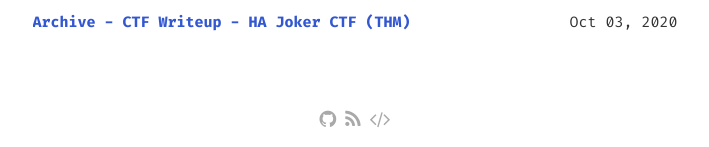
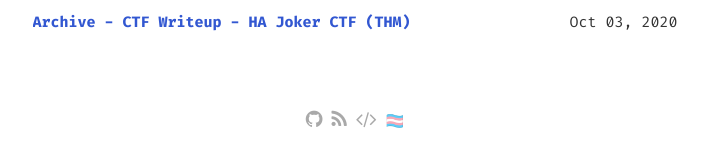
Before and after one commit to OrielOrielOriel/site-old, a Jekyll site: the page built from index.html, in a window 1280 px wide. Shown: the part 804-951 px from the top of the page, without its empty margins (285-994 px from the left). Built offline with Jekyll 4.4.1, drawn with Linux system fonts in a browser that asks for light colours.

Commit message:
Update default.html

```diff
--- a/_layouts/default.html
+++ b/_layouts/default.html
@@ -69,6 +69,7 @@ layout: compress
         class="fa fa-rss" aria-hidden="true"></i></a>
     <a href="https://github.com/OrielOrielOriel/site" title="Browse the code" target="_blank" rel="noopener noreferrer"><i
         class="fa fa-code" aria-hidden="true"></i></a>
+   <a>🏳️‍⚧️</a>
   </div>
 </footer>
 
```
